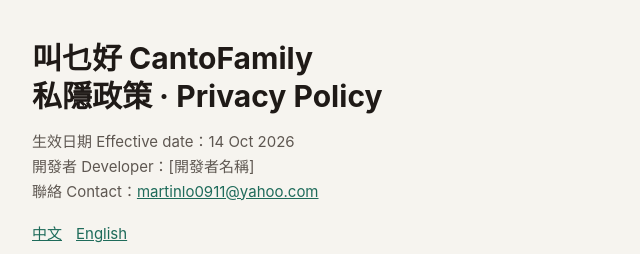
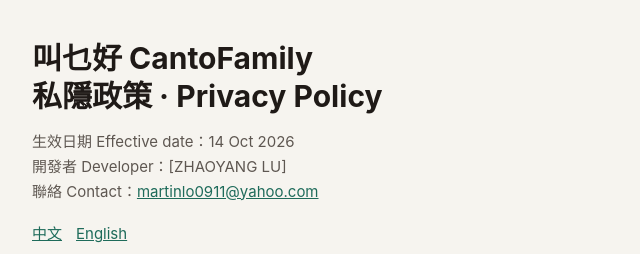
Before and after one commit to martinlo0911/martinlo0911.github.io, a plain HTML site: page cantofamily/privacy.html in a window 1280 px wide. Shown: the top 254 px of the page, 248-888 px from the left. Drawn offline with Linux system fonts and the light colour scheme.

Commit message:
Update privacy.html

```diff
--- a/cantofamily/privacy.html
+++ b/cantofamily/privacy.html
@@ -9,7 +9,7 @@
 <body>
 <main>
   <h1>叫乜好 CantoFamily<br>私隱政策 · Privacy Policy</h1>
-  <p class="muted">生效日期 Effective date：14 Oct 2026<br>開發者 Developer：[開發者名稱]<br>聯絡 Contact：<a href="mailto:martinlo0911@yahoo.com">martinlo0911@yahoo.com</a></p>
+  <p class="muted">生效日期 Effective date：14 Oct 2026<br>開發者 Developer：[ZHAOYANG LU]<br>聯絡 Contact：<a href="mailto:martinlo0911@yahoo.com">martinlo0911@yahoo.com</a></p>
   <div class="lang"><a href="#zh">中文</a><a href="#en">English</a></div>
   <h2 id="zh">中文</h2>
   <h3>1. 我哋唔收集你嘅個人資料</h3>
```
